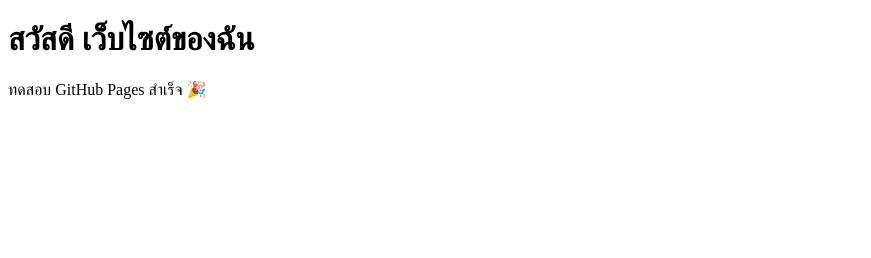
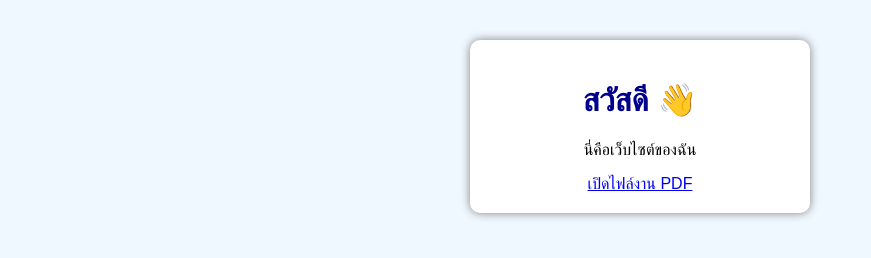
Before and after one commit to 6860506019-web/6860506019-web.github.io, a plain HTML site: page index.html in a window 1280 px wide. Shown: the whole page, without its empty margins (0-871 px from the left). Drawn offline with Linux system fonts and the light colour scheme.

Commit message:
Enhance index.html with styles and new content
Added CSS styles for body and box elements, and updated content.

```diff
--- a/index.html
+++ b/index.html
@@ -2,9 +2,34 @@
 <html>
 <head>
     <title>My Website</title>
+    <style>
+        body {
+            background-color: #f0f8ff;
+            font-family: Arial;
+            text-align: center;
+        }
+        h1 {
+            color: darkblue;
+        }
+        .box {
+            background: white;
+            padding: 20px;
+            margin: 40px auto;
+            width: 300px;
+            border-radius: 10px;
+            box-shadow: 0 0 10px gray;
+        }
+    </style>
 </head>
 <body>
-    <h1>สวัสดี เว็บไซต์ของฉัน</h1>
-    <p>ทดสอบ GitHub Pages สำเร็จ 🎉</p>
+
+    <div class="box">
+        <h1>สวัสดี 👋</h1>
+        <p>นี่คือเว็บไซต์ของฉัน</p>
+        <a href="[6]Trees.pdf" target="_blank">
+            เปิดไฟล์งาน PDF
+        </a>
+    </div>
+
 </body>
 </html>
```
